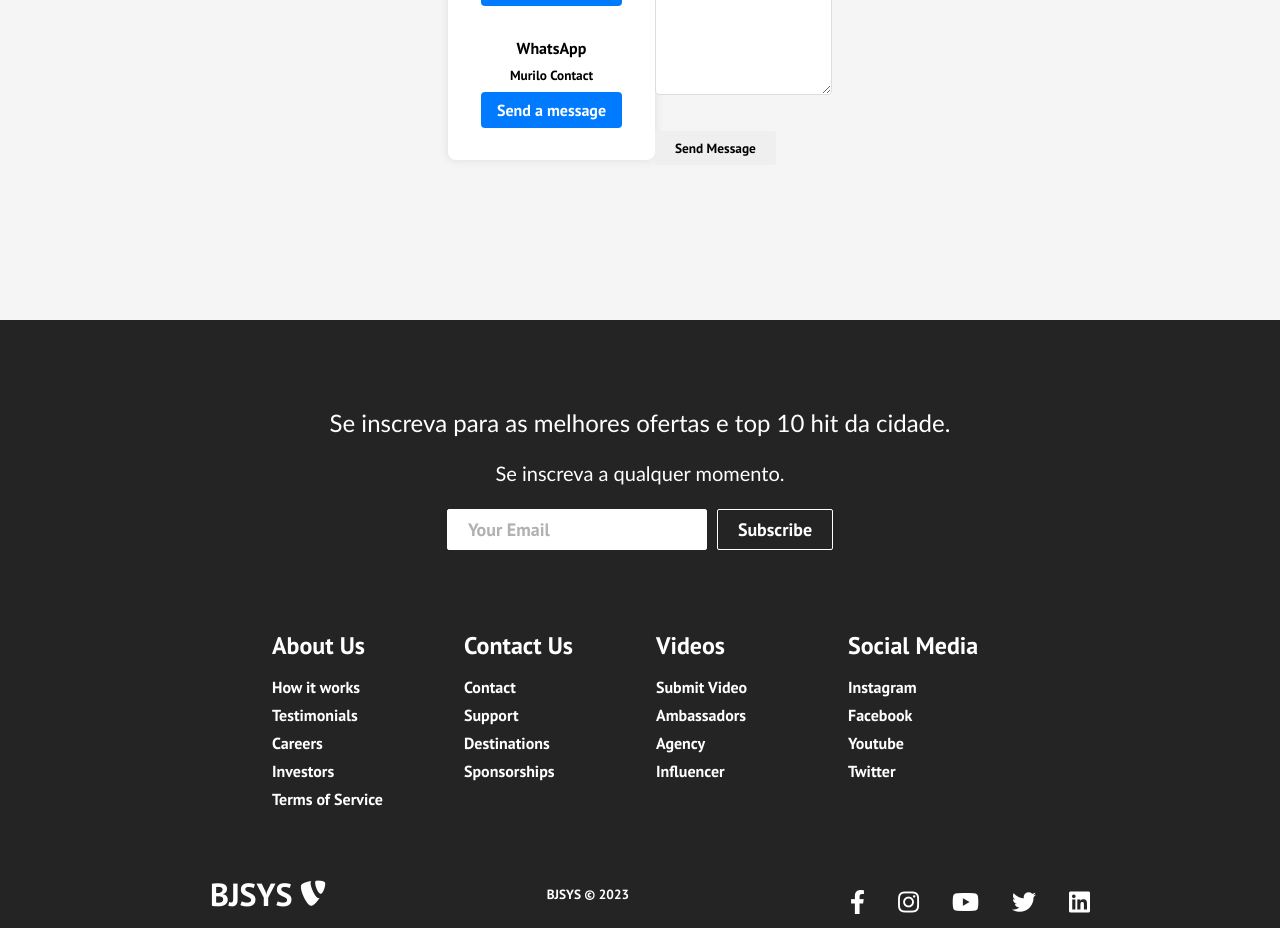
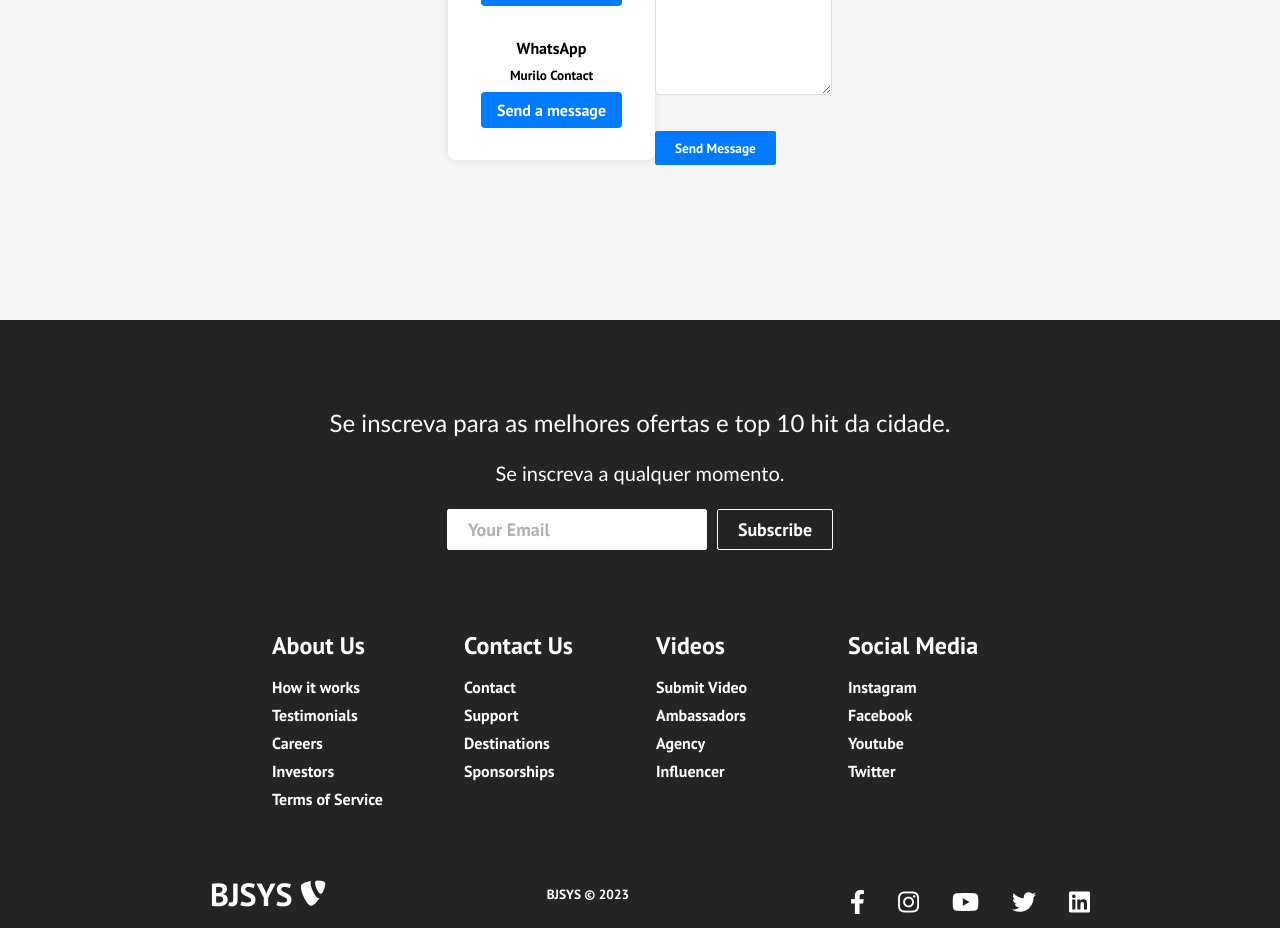
Before and after one commit to benattimj/react-website-bj-1, a React (Create React App) app: page /sign-up in a window 1280 px wide. Shown: the part 1360-2288 px from the top of the page. Built offline with nearby package versions, Linux system fonts and the light colour scheme.

Commit message:
alinhamento

```diff
--- a/src/components/LoginModal.css
+++ b/src/components/LoginModal.css
@@ -46,6 +46,49 @@ body {
   font-weight: bold;
 }
 
+.modal-footer {
+  display: flex;
+  justify-content: center;
+  align-items: center;
+  margin: px;
+  flex-wrap: wrap; /* Permite que os botões quebrem para a próxima linha se necessário */
+}
+
+.modal-footer button {
+  margin: 3px;
+}
+
+
+/* Estilo para o botão "Entrar" */
+.btn-primary {
+  background-color: #007bff; /* Cor de fundo azul do botão "Entrar" */
+  color: #fff; /* Cor do texto branco */
+  border: none; /* Remove a borda */
+  border-radius: 4px; /* Arredonda as bordas */
+  padding: 8px 16px; /* Espaçamento interno */
+  cursor: pointer;
+}
+
+/* Estilo para o botão "Cadastrar" */
+.btn-cadastrar {
+  background-color: #28a745; /* Cor de fundo verde do botão "Cadastrar" */
+  color: #fff; /* Cor do texto branco */
+  border: none; /* Remove a borda */
+  border-radius: 4px; /* Arredonda as bordas */
+  padding: 8px 16px; /* Espaçamento interno */
+  cursor: pointer;
+}
+
+/* Estilo para o botão "Fechar" */
+.btn-secondary {
+  background-color: #6c757d; /* Cor de fundo cinza do botão "Fechar" */
+  color: #fff; /* Cor do texto branco */
+  border: none; /* Remove a borda */
+  border-radius: 4px; /* Arredonda as bordas */
+  padding: 8px 16px; /* Espaçamento interno */
+  cursor: pointer;
+}
+
 .close:hover,
 .close:focus {
   color: black;
```
